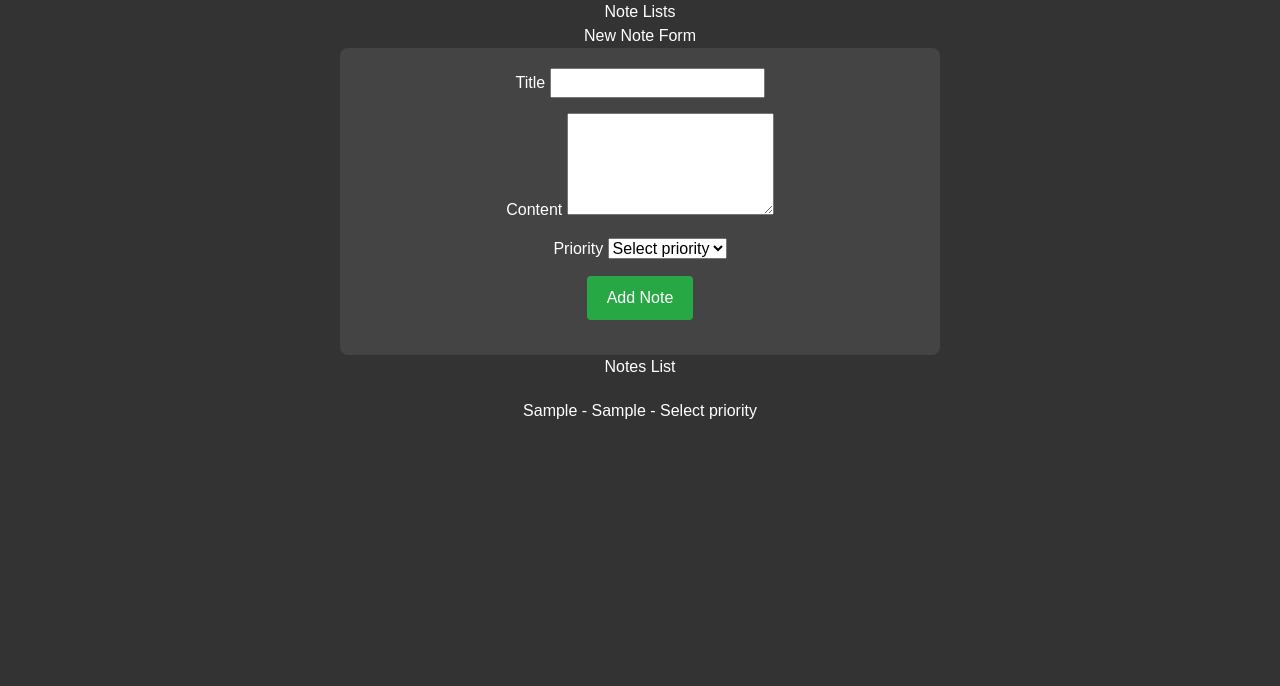
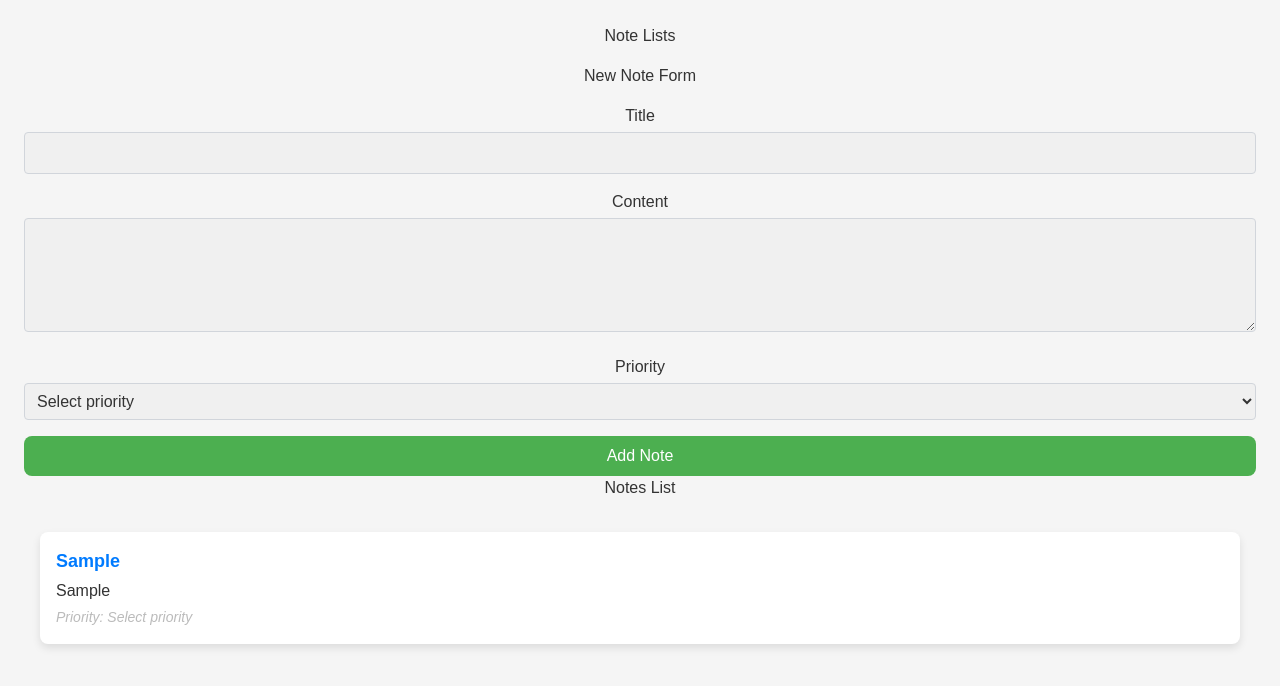
Before and after one commit to janjimenez33/02_dom_manipulation--form, a plain HTML site: page index.html in a window 1280 px wide. Both pictures are taken after typing "Sample", "Sample" into the empty fields and a click on the button "Add Note". Drawn offline with Linux system fonts and the light colour scheme.

Commit message:
Fix: index.html, styles.css and index.js are done

```diff
--- a/index.html
+++ b/index.html
@@ -12,17 +12,13 @@
     <h1>Note Lists</h1>
 
     <h2>New Note Form</h2>
-    <div class="container">
     <form id="noteForm">
-            <div class="form-group">
         <label for="title">Title</label>
         <input type="text" id="title" name="title" required>
-            </div>
-            <div class="form-group">
+
         <label for="content">Content</label>
         <textarea id="content" name="content" rows="4" required></textarea>
-            </div>
-            <div class="form-group">
+
         <label for="priority">Priority</label>
         <select id="priority" name="priority" class="form-select">
             <option disabled selected>Select priority</option>
@@ -30,17 +26,13 @@
             <option value="Medium">Medium</option>
             <option value="Low">Low</option>
         </select>
-            </div>
-            <div class="form-group">
+
         <button type="submit" class="form-button">Add Note</button>
-            </div>
     </form>
-    </div>
 
     <h2>Notes List</h2>
-    <div class="noteList">
-        </div>
-    </div>
+    <section class="noteList"></section>
+
     <script src="index.js"></script>
 </body>
 </html>
--- a/index.js
+++ b/index.js
@@ -9,7 +9,23 @@ form.addEventListener('submit', function(event) {
     const priority = document.getElementById('priority').value;
 
     const noteElement = document.createElement('div');
-    noteElement.textContent = event.target.title.value + ' - ' + event.target.content.value + ' - ' + event.target.priority.value;
+    noteElement.classList.add('note-item');
+
+    const noteTitle = document.createElement('div');
+    noteTitle.classList.add('note-title');
+    noteTitle.textContent = title;
+
+    const noteContent = document.createElement('div');
+    noteContent.classList.add('note-content');
+    noteContent.textContent = content;
+
+    const notePriority = document.createElement('div');
+    notePriority.classList.add('note-priority');
+    notePriority.textContent = `Priority: ${priority}`;
+
+    noteElement.appendChild(noteTitle);
+    noteElement.appendChild(noteContent);
+    noteElement.appendChild(notePriority);
 
     notesList.appendChild(noteElement);
 
--- a/styles.css
+++ b/styles.css
@@ -46,73 +46,143 @@
     --color-link-dark: #66bfff;
   }
 
-
 body {
-    background-color: #333;
-    color: #fff;
+    background-color: #f5f5f5;
+    color: #333333;
     font-family: Arial, sans-serif;
     text-align: center;
+    padding: 1.5rem;
+    margin: 0;
 }
 
+
+
 .container {
-    background-color: #444;
-    padding: 20px;
-    border-radius: 8px;
+    background-color: #ffffff;
+    padding: 2rem;
+    border-radius: 0.5rem;
     width: 90%;
     max-width: 600px;
-    margin: 0 auto;
+    margin: 2rem auto;
+    box-shadow: 0 4px 8px rgba(0, 0, 0, 0.2);
 }
 
 h1, h2 {
-    color: #fff;
+    color: #333333;
+    margin-bottom: 1rem;
 }
 
 .form-group {
-    margin-bottom: 15px;
+    margin-bottom: 1rem;
+    text-align: left;
+}
+
+label {
+    display: block;
+    margin-bottom: 0.25rem;
+    color: #333333;
+}
+
+input[type="text"],
+textarea,
+select {
+    width: 100%;
+    padding: 0.5rem;
+    margin-bottom: 1rem;
+    background-color: #f0f0f0;
+    color: #333333;
+    border: 1px solid #d1d5db;
+    border-radius: 0.25rem;
+    box-sizing: border-box;
+    font-size: 1rem;
+}
+
+input::placeholder,
+textarea::placeholder {
+    color: #999;
 }
 
 .form-button {
-    background-color: #28a745;
-    color: #fff;
+    background-color: #4caf50;
+    color: #ffffff;
     border: none;
-    padding: 10px 20px;
-    border-radius: 4px;
+    padding: 0.5rem 1rem;
+    border-radius: 0.5rem;
     cursor: pointer;
-    font-size: 16px;
+    font-size: 1rem;
+    width: 100%;
+    transition: background-color 0.3s ease;
 }
 
 .form-button:hover {
-    background-color: #218838;
+    background-color: #3e8e41;
 }
 
 .noteList {
-    margin-top: 20px;
+    margin-top: 2rem;
+    padding: 0 1rem;
 }
 
 .note-item {
-    background-color: #fff;
-    color: #333;
-    border-radius: 8px;
-    padding: 15px;
-    margin-bottom: 10px;
+    background-color: #ffffff;
+    color: #333333;
+    border-radius: 0.5rem;
+    padding: 1rem;
+    margin-bottom: 1rem;
     box-shadow: 0 4px 8px rgba(0, 0, 0, 0.1);
     text-align: left;
 }
 
 .note-title {
-    font-size: 18px;
+    font-size: 1.125rem;
     font-weight: bold;
     color: #007bff;
-    margin-bottom: 8px;
+    margin-bottom: 0.25rem;
 }
 
 .note-content {
-    font-size: 16px;
-    margin-bottom: 8px;
+    font-size: 1rem;
+    margin-bottom: 0.25rem;
 }
 
 .note-priority {
-    font-size: 14px;
-    color: #555;
+    font-size: 0.875rem;
+    color: #bbb;
     font-style: italic;
 }
+
+@media (prefers-color-scheme: dark) {
+
+    body {
+        background-color: #333333;
+        color: #f5f5f5;
+    }
+
+    .container {
+        background-color: #444444;
+    }
+
+    label, h1, h2, .note-title, .note-content, .note-priority, input[type="text"], textarea, select {
+        color: #f5f5f5;
+    }
+
+    input[type="text"],
+    textarea,
+    select {
+        background-color: #555555;
+        border: 1px solid #666666;
+    }
+
+    .form-button {
+        background-color: #007bff;
+    }
+
+    .form-button:hover {
+        background-color: #0056b3;
+    }
+
+    .note-item {
+        background-color: #555555;
+        border-color: #666666;
+    }
+}
```
Lines whose indentation alone changed are shown as unchanged.
